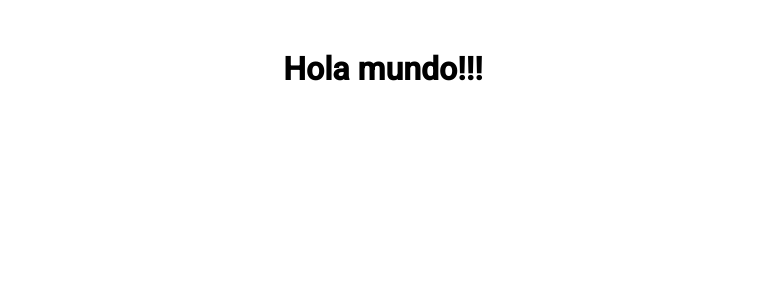
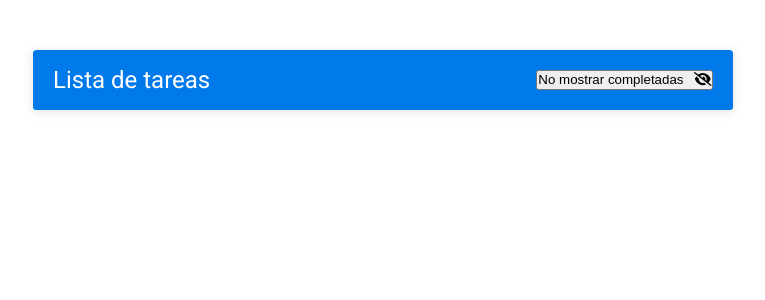
Before and after one commit to alfred3ks/lista_de_tareas, a React (Create React App) app: page / in a window 1280 px wide. Shown: the top 300 px of the page, without its empty margins (257-1022 px from the left). Built offline with nearby package versions, Linux system fonts and the light colour scheme.

Commit message:
Creo el componente header con su css y importo iconos de fontawesome.

```diff
--- a/package.json
+++ b/package.json
@@ -3,6 +3,9 @@
   "version": "0.1.0",
   "private": true,
   "dependencies": {
+    "@fortawesome/fontawesome-svg-core": "^6.1.1",
+    "@fortawesome/free-solid-svg-icons": "^6.1.1",
+    "@fortawesome/react-fontawesome": "^0.2.0",
     "@testing-library/jest-dom": "^5.16.4",
     "@testing-library/react": "^13.3.0",
     "@testing-library/user-event": "^13.5.0",
--- a/src/App.css
+++ b/src/App.css
@@ -14,3 +14,38 @@
   display: grid;
   grid-template-rows: auto auto 1fr;
 }
+
+/* * --- --- ---  HEADER --- --- --- */
+.header {
+  display: flex;
+  align-items: center;
+  justify-content: space-between;
+  height: 60px;
+  padding: 0 20px;
+  background: var(--azul);
+  color: #fff;
+  border-radius: 3px 3px 0px 0px;
+}
+
+.header__title {
+  font-weight: 400;
+  font-size: 24px;
+}
+
+.header__button {
+  background: none;
+  font-size: 16px;
+  color: #fff;
+  border: none;
+  cursor: pointer;
+  background: #004c92;
+  padding: 5px 10px;
+  border-radius: 3px;
+  display: flex;
+  align-items: center;
+}
+
+.header__icon-button {
+  font-size: 14px;
+  margin-left: 10px;
+}
--- a/src/App.js
+++ b/src/App.js
@@ -1,9 +1,11 @@
+import React from 'react';
+import Header from './components/Header';
 import './App.css';
 
 const App = ()=> {
   return (
-    <div>
-      <h1>Hola mundo!!!</h1>
+    <div className='contenedor'>
+      <Header/>
     </div>
   );
 }
--- /dev/null
+++ b/src/components/Header.js
@@ -0,0 +1,19 @@
+import React from 'react';
+import { FontAwesomeIcon } from '@fortawesome/react-fontawesome';
+import { faEyeSlash } from '@fortawesome/free-solid-svg-icons';
+
+const Header = () => {
+    return (
+        <header className='header'>
+            <h1 className='header__title'>Lista de tareas</h1>
+            <button className='neader__button'>
+                No mostrar completadas
+                <FontAwesomeIcon
+                icon={faEyeSlash}
+                className='header__icon-button'/>
+            </button>
+        </header>
+    );
+}
+
+export default Header;
```
Also changed, not shown: info.txt (added), 1 other file (tests, documents, lock files or other folders).
